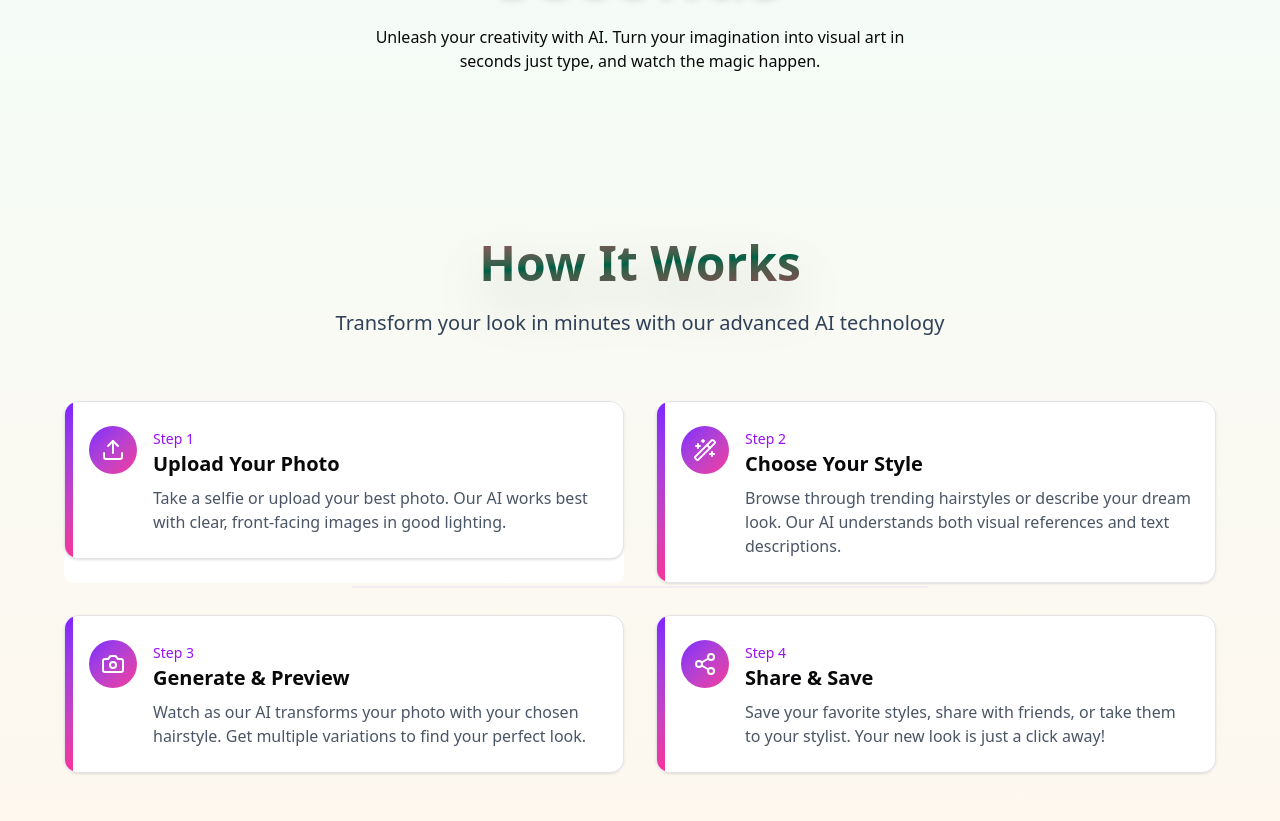
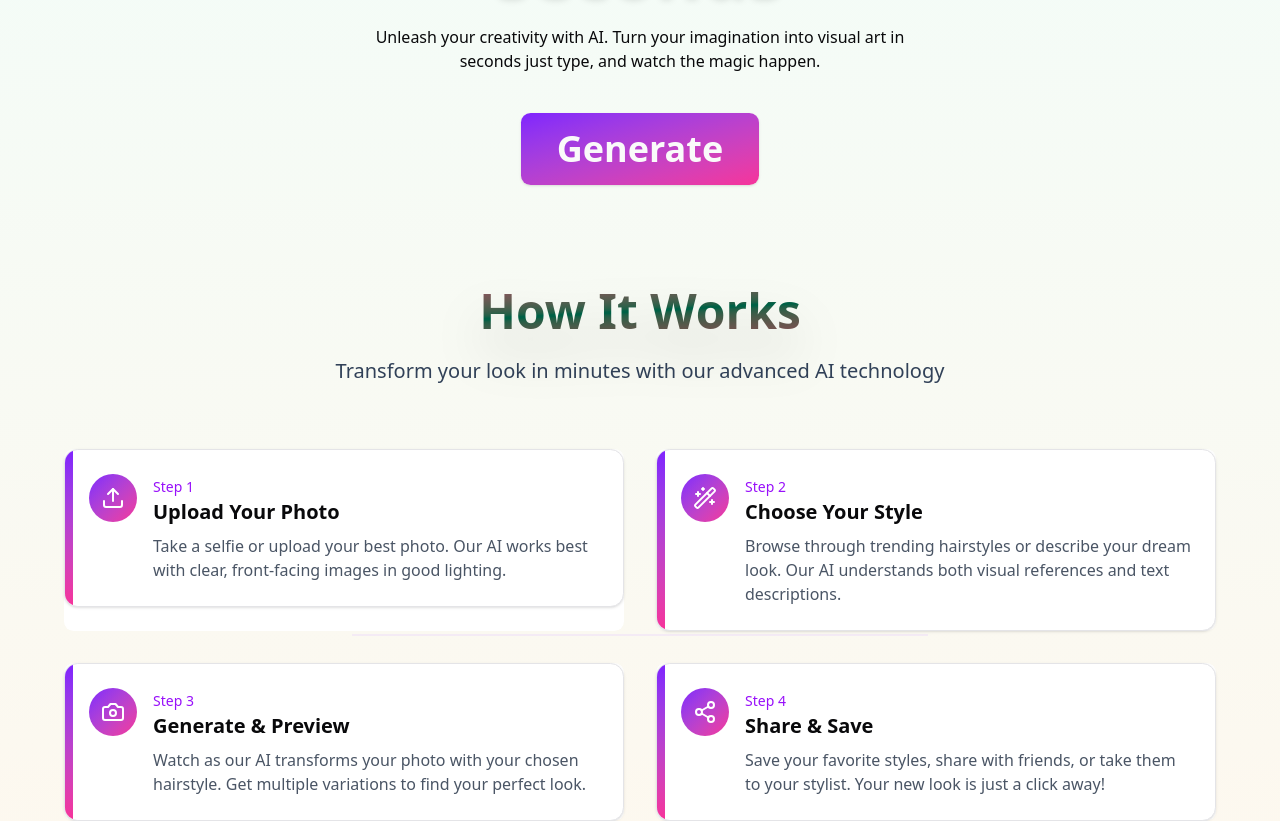
Before and after one commit to gokul8943/Hairlytic, a React (Vite) app in the folder frontend/: page / in a window 1280 px wide. Shown: the part 385-1206 px from the top of the page. Built offline with nearby package versions, Linux system fonts and the light colour scheme.

Commit message:
home generate button added

```diff
--- a/frontend/src/components/Header.tsx
+++ b/frontend/src/components/Header.tsx
@@ -1,15 +1,32 @@
+import { useNavigate } from "react-router-dom"
+import { Button } from "./ui/Button"
+import useAuthStore from "@/store/AuthStore"
 
 
 const Header = () => {
+const navigate = useNavigate()
+const { authState} = useAuthStore();
+const users = authState.user
 
+
+const handleNavigate = () =>{
+  if(users){
+    navigate('/generate')
+  }else{
+    navigate('/login')
+  }
+}
 
   return (
     <div className='flex flex-col justify-between items-center my-20'>
       <div className='text-stone-500 inline-flex text-center gap-2 bg-white px-6 py-1 rounded-full border border-neutral-500'>
-         <p>Best text to style generator</p>
+        <p>Best text to style generator</p>
       </div>
-      <h1  className='text-4xl font-bold max-w-[300px] sm:text-7xl sm:max-w-[590px] mx-auto mt-10 text-center drop-shadow-md'> Transform Your <span className='text-blue-500'>Look</span>,with in seconds</h1>
+      <h1 className='text-4xl font-bold max-w-[300px] sm:text-7xl sm:max-w-[590px] mx-auto mt-10 text-center drop-shadow-md'> Transform Your <span className='text-blue-500'>Look</span>,with in seconds</h1>
       <p className='text-center max-w-xl mx-auto mt-5'>Unleash your creativity  with AI. Turn your imagination into visual art in seconds just type, and watch the magic happen.</p>
+      <div className="mt-10 flex justify-center">
+        <Button onClick={handleNavigate} className="p-9 text-4xl font-bold rounded-lg bg-gradient-to-br from-violet-600 to-pink-500">Generate</Button>
+      </div>
     </div>
   )
 }
--- a/frontend/src/components/HowItsWorks.tsx
+++ b/frontend/src/components/HowItsWorks.tsx
@@ -34,7 +34,7 @@ const HowItWorks = () => {
   ];
 
   return (
-    <div className="min-h-screen py-20 px-4">
+    <div className="min-h-screen py-4 px-4">
       <div className="max-w-6xl mx-auto">
         {/* Header Section */}
         <div className="text-center mb-16 space-y-4">
```
